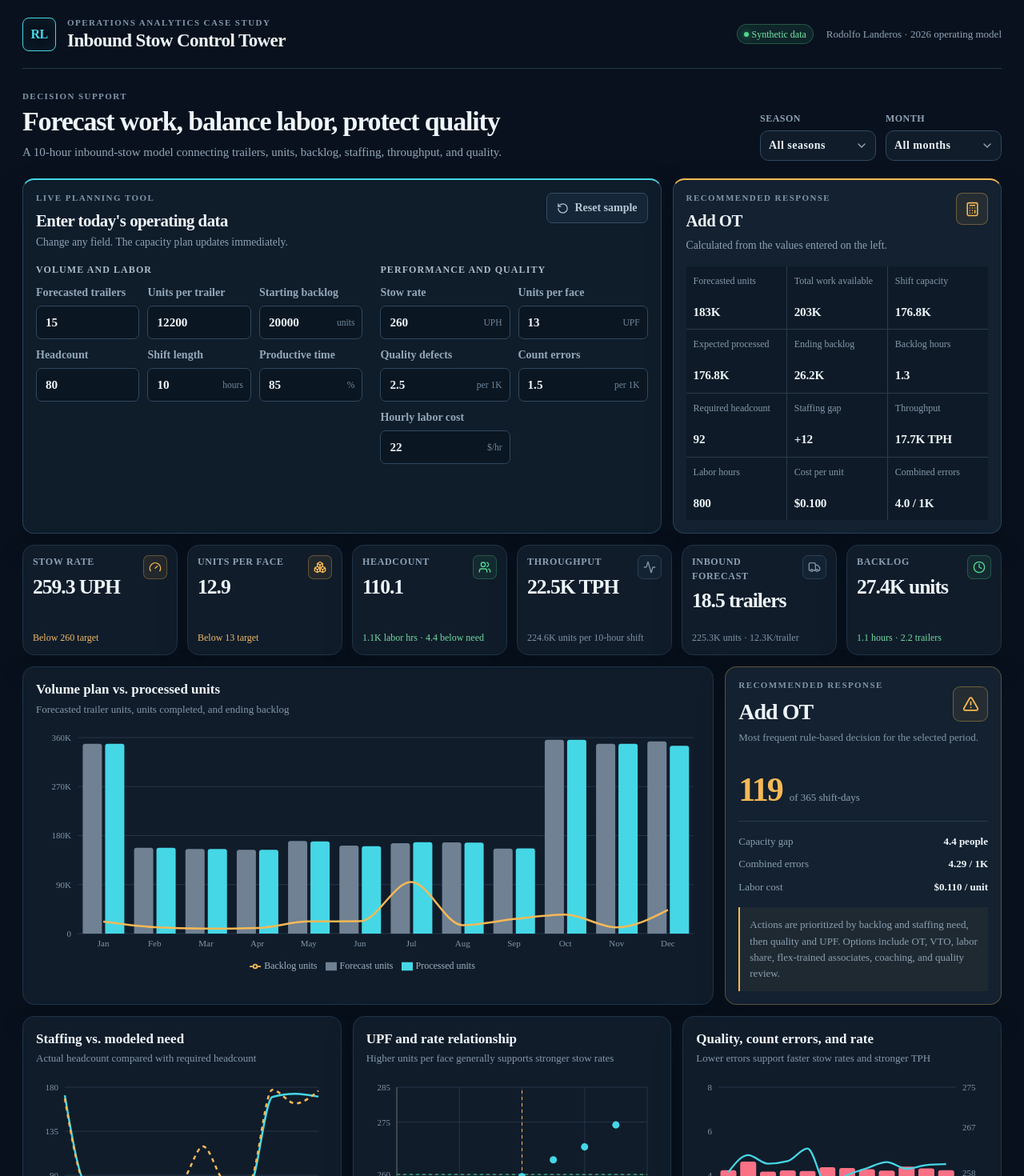
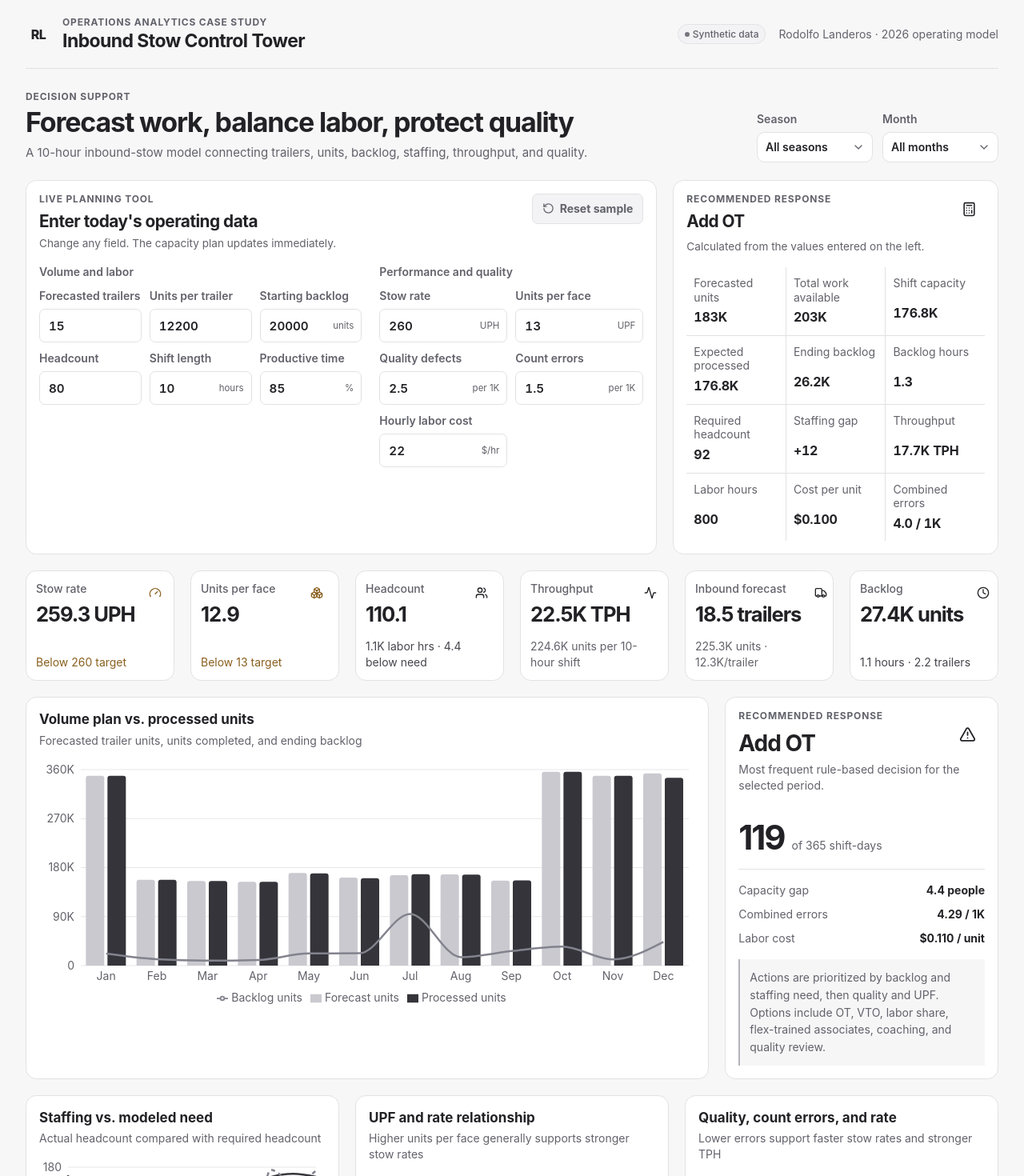
Before and after one commit to Landerosr/inbound-stow-operations-dashboard, a React (Vite) app: page / in a window 1280 px wide. Shown: the top 1470 px of the page at 80% size. Built offline with nearby package versions, Linux system fonts and the light colour scheme.

Commit message:
Simplify dashboard with a neutral minimal design

```diff
--- a/app/globals.css
+++ b/app/globals.css
@@ -31,25 +31,27 @@
 }
 
 :root {
-  --background: #08111d;
-  --foreground: #eef5fb;
-  --card: #101c2a;
-  --card-foreground: #eef5fb;
-  --popover: #101c2a;
-  --popover-foreground: #eef5fb;
-  --primary: #45d7e6;
-  --primary-foreground: #06141d;
-  --secondary: #192a3c;
-  --secondary-foreground: #d7e6f1;
-  --muted: #162536;
-  --muted-foreground: #94a8ba;
-  --accent: #203448;
-  --accent-foreground: #eef5fb;
-  --destructive: #fb7185;
-  --border: #263a4e;
-  --input: #2d455d;
-  --ring: #45d7e6;
-  --radius: 0.65rem;
+  --background: #f7f7f8;
+  --foreground: #222226;
+  --card: #ffffff;
+  --card-foreground: #222226;
+  --popover: #ffffff;
+  --popover-foreground: #222226;
+  --primary: #34343a;
+  --primary-foreground: #ffffff;
+  --secondary: #f3f3f5;
+  --secondary-foreground: #222226;
+  --muted: #f3f3f5;
+  --muted-foreground: #62626b;
+  --accent: #e2e2e5;
+  --accent-foreground: #222226;
+  --destructive: #9c4343;
+  --border: #e2e2e5;
+  --input: #e2e2e5;
+  --ring: #34343a;
+  --radius: 0.6rem;
+  --font-geist-sans: -apple-system, BlinkMacSystemFont, "Segoe UI", sans-serif;
+  --font-geist-mono: ui-monospace, monospace;
 }
 
 @layer base {
@@ -60,10 +62,10 @@
 }
 
 .dashboard-shell {
-  width: min(1500px, 100%);
+  width: min(1440px, 100%);
   min-height: 100vh;
   margin: 0 auto;
-  padding: 0 28px 36px;
+  padding: 0 32px 40px;
 }
 
 .topbar {
@@ -80,26 +82,26 @@
 .brand-block { gap: 14px; }
 .brand-mark {
   width: 42px; height: 42px; display: grid; place-items: center;
-  border: 1px solid #45d7e6; border-radius: 8px; color: #45d7e6;
+  border: 1px solid #34343a; border-radius: 8px; color: #34343a;
   font-weight: 800; letter-spacing: -0.04em;
-  box-shadow: inset 0 0 18px rgba(69, 215, 230, 0.08);
+  box-shadow: none;
 }
 .eyebrow, .section-kicker {
-  color: #7f96aa; font-size: 11px; line-height: 1.2; font-weight: 700;
+  color: #62626b; font-size: 14px; line-height: 1.2; font-weight: 700;
   letter-spacing: 0.13em; text-transform: uppercase;
 }
 .brand-block h1 {
   margin-top: 3px; font-size: clamp(18px, 2vw, 23px); line-height: 1.1;
   font-weight: 720; letter-spacing: -0.025em;
 }
-.header-meta { justify-content: flex-end; gap: 16px; color: #8fa4b7; font-size: 13px; }
+.header-meta { justify-content: flex-end; gap: 16px; color: #62626b; font-size: 14px; }
 .status-badge {
-  height: 25px; border: 1px solid rgba(80, 216, 144, 0.3);
-  background: rgba(80, 216, 144, 0.1); color: #78e7aa;
+  height: 25px; border: 1px solid rgba(50, 50, 55, 0.06);
+  background: rgba(50, 50, 55, 0.06); color: #45454d;
 }
 .status-dot {
-  width: 6px; height: 6px; border-radius: 999px; background: #50d890;
-  box-shadow: 0 0 9px rgba(80, 216, 144, 0.8);
+  width: 6px; height: 6px; border-radius: 999px; background: #45454d;
+  box-shadow: none;
 }
 
 .control-row {
@@ -110,15 +112,15 @@
   margin-top: 7px; font-size: clamp(24px, 3vw, 34px); line-height: 1.08;
   font-weight: 710; letter-spacing: -0.035em;
 }
-.control-row > div:first-child > p:last-child { margin-top: 8px; color: #91a6b8; font-size: 15px; }
+.control-row > div:first-child > p:last-child { margin-top: 8px; color: #62626b; font-size: 15px; }
 .filters { flex-shrink: 0; gap: 12px; }
 .filters label {
-  display: grid; gap: 6px; color: #8fa4b7; font-size: 12px;
+  display: grid; gap: 6px; color: #62626b; font-size: 14px;
   font-weight: 650; letter-spacing: 0.04em; text-transform: uppercase;
 }
 .filters [data-slot='native-select'] {
-  min-width: 145px; height: 38px; border-color: #324a61;
-  background: #101c2a; color: #eaf2f8; font-size: 14px; text-transform: none;
+  min-width: 145px; height: 38px; border-color: #e2e2e5;
+  background: #ffffff; color: #222226; font-size: 14px; text-transform: none;
 }
 
 .scenario-planner {
@@ -128,12 +130,12 @@
   margin-bottom: 14px;
 }
 .scenario-input-card, .scenario-result-card {
-  border: 1px solid #284259;
-  background: #0f1c2a;
-  box-shadow: 0 16px 40px rgba(2, 8, 15, 0.18);
+  border: 1px solid #e2e2e5;
+  background: #ffffff;
+  box-shadow: none;
 }
-.scenario-input-card { border-top: 2px solid #45d7e6; }
-.scenario-result-card { border-top: 2px solid #f7b955; background: #132130; }
+.scenario-input-card { border-top: 1px solid var(--border); }
+.scenario-result-card { border-top: 1px solid var(--border); background: #ffffff; }
 .scenario-card-header {
   display: flex;
   grid-template-columns: minmax(0, 1fr) auto;
@@ -152,7 +154,7 @@
 .scenario-input-card [data-slot='card-description'],
 .scenario-result-card [data-slot='card-description'] {
   margin-top: 3px;
-  color: #8ea3b6;
+  color: #62626b;
   font-size: 0.85rem;
 }
 .reset-button {
@@ -162,23 +164,23 @@
   justify-content: center;
   gap: 7px;
   padding: 0 12px;
-  border: 1px solid #314b62;
+  border: 1px solid #e2e2e5;
   border-radius: 7px;
-  color: #b5c6d4;
-  background: #152638;
+  color: #62626b;
+  background: #f3f3f5;
   font-size: 0.875rem;
   font-weight: 650;
   cursor: pointer;
   transition: border-color 150ms ease, color 150ms ease, background 150ms ease;
 }
-.reset-button:hover { border-color: #45d7e6; color: #eef7fb; background: #193043; }
-.reset-button:focus-visible { outline: 2px solid #45d7e6; outline-offset: 2px; }
+.reset-button:hover { border-color: #34343a; color: #222226; background: #f3f3f5; }
+.reset-button:focus-visible { outline: 2px solid #34343a; outline-offset: 2px; }
 .reset-button svg { width: 15px; height: 15px; }
 .scenario-fieldset { display: grid; grid-template-columns: 1.1fr 0.9fr; gap: 22px; }
 .scenario-group h3 {
   margin-bottom: 10px;
-  color: #aabcca;
-  font-size: 0.75rem;
+  color: #62626b;
+  font-size: 0.875rem;
   font-weight: 750;
   letter-spacing: 0.09em;
   text-transform: uppercase;
@@ -186,29 +188,29 @@
 .scenario-input-grid { display: grid; grid-template-columns: repeat(3, minmax(0, 1fr)); gap: 10px; }
 .scenario-group:last-child .scenario-input-grid { grid-template-columns: repeat(2, minmax(0, 1fr)); }
 .scenario-field { min-width: 0; display: grid; gap: 6px; }
-.scenario-field > span { color: #93a8ba; font-size: 0.875rem; font-weight: 620; }
+.scenario-field > span { color: #62626b; font-size: 0.875rem; font-weight: 620; }
 .scenario-field > div { position: relative; }
 .scenario-field input {
   width: 100%;
   height: 42px;
   padding: 0 48px 0 11px;
-  border: 1px solid #30495f;
+  border: 1px solid #e2e2e5;
   border-radius: 7px;
   outline: none;
-  color: #f0f6fa;
-  background: #0a1622;
+  color: #222226;
+  background: #ffffff;
   font-size: 0.95rem;
   font-weight: 640;
   font-variant-numeric: tabular-nums;
   transition: border-color 150ms ease, box-shadow 150ms ease;
 }
-.scenario-field input:focus { border-color: #45d7e6; box-shadow: 0 0 0 3px rgba(69, 215, 230, 0.12); }
+.scenario-field input:focus { border-color: #34343a; box-shadow: none; }
 .scenario-field small {
   position: absolute;
   top: 50%;
   right: 10px;
   transform: translateY(-50%);
-  color: #6f879b;
+  color: #62626b;
   font-size: 0.72rem;
   pointer-events: none;
 }
@@ -219,24 +221,24 @@
   display: grid;
   place-items: center;
   flex-shrink: 0;
-  border: 1px solid rgba(247, 185, 85, 0.35);
+  border: 1px solid rgba(138, 96, 31, 0.07);
   border-radius: 8px;
-  color: #f7b955;
-  background: rgba(247, 185, 85, 0.08);
+  color: #8a601f;
+  background: rgba(138, 96, 31, 0.07);
 }
 .scenario-result-heading svg { width: 19px; height: 19px; }
-.scenario-result-grid { display: grid; grid-template-columns: repeat(3, minmax(0, 1fr)); gap: 1px; background: #2a3c4d; }
-.scenario-result-grid > div { min-width: 0; padding: 11px 9px; background: #0e1a27; }
+.scenario-result-grid { display: grid; grid-template-columns: repeat(3, minmax(0, 1fr)); gap: 1px; background: #e2e2e5; }
+.scenario-result-grid > div { min-width: 0; padding: 11px 9px; background: #ffffff; }
 .scenario-result-grid span, .scenario-result-grid strong { display: block; }
 .scenario-result-grid span {
   min-height: 30px;
-  color: #8399ab;
-  font-size: 0.75rem;
+  color: #62626b;
+  font-size: 0.875rem;
   line-height: 1.25;
 }
 .scenario-result-grid strong {
   margin-top: 5px;
-  color: #eef6fa;
+  color: #222226;
   font-size: 0.95rem;
   font-weight: 720;
   letter-spacing: -0.015em;
@@ -246,8 +248,8 @@
 
 .metric-grid { display: grid; grid-template-columns: repeat(6, minmax(0, 1fr)); gap: 12px; }
 .metric-card, .chart-card, .decision-card, .table-card, .method-card, .assumption-card {
-  border: 1px solid #203448; background: #101c2a;
-  box-shadow: 0 16px 40px rgba(2, 8, 15, 0.14);
+  border: 1px solid #e2e2e5; background: #ffffff;
+  box-shadow: none;
 }
 .metric-card { min-height: 138px; justify-content: space-between; }
 .metric-header {
@@ -255,7 +257,7 @@
   flex-direction: row; justify-content: space-between; gap: 10px;
 }
 .metric-label {
-  color: #8ca1b5; font-size: 12px; font-weight: 650;
+  color: #62626b; font-size: 14px; font-weight: 650;
   letter-spacing: 0.055em; text-transform: uppercase;
 }
 .metric-value {
@@ -264,14 +266,14 @@
 }
 .metric-icon {
   width: 30px; height: 30px; display: grid; place-items: center; flex-shrink: 0;
-  border: 1px solid #2a4055; border-radius: 7px; color: #7d93a7; background: #142334;
+  border: 1px solid #e2e2e5; border-radius: 7px; color: #62626b; background: #f3f3f5;
 }
 .metric-icon svg { width: 16px; height: 16px; }
-.metric-icon-good { border-color: rgba(80, 216, 144, 0.25); color: #50d890; background: rgba(80, 216, 144, 0.08); }
-.metric-icon-watch { border-color: rgba(247, 185, 85, 0.3); color: #f7b955; background: rgba(247, 185, 85, 0.08); }
-.metric-detail { color: #7e93a6; font-size: 12px; }
-.metric-detail-good { color: #70dba2; }
-.metric-detail-watch { color: #efbb67; }
+.metric-icon-good { border-color: rgba(50, 50, 55, 0.06); color: #45454d; background: rgba(50, 50, 55, 0.06); }
+.metric-icon-watch { border-color: rgba(138, 96, 31, 0.07); color: #8a601f; background: rgba(138, 96, 31, 0.07); }
+.metric-detail { color: #62626b; font-size: 14px; }
+.metric-detail-good { color: #45454d; }
+.metric-detail-watch { color: #8a601f; }
 
 .primary-grid {
   display: grid; grid-template-columns: minmax(0, 2fr) minmax(280px, 0.8fr);
@@ -282,73 +284,73 @@
 .assumption-card [data-slot='card-title'] { font-size: 17px; font-weight: 680; }
 .chart-card [data-slot='card-description'], .decision-card [data-slot='card-description'],
 .table-card [data-slot='card-description'], .method-card [data-slot='card-description'],
-.assumption-card [data-slot='card-description'] { color: #8398aa; font-size: 13px; }
+.assumption-card [data-slot='card-description'] { color: #62626b; font-size: 14px; }
 .chart-card, .chart-content { min-width: 0; }
 .chart-content { width: 100%; height: 280px; min-height: 280px; }
 .volume-chart .chart-content { height: 305px; }
 .recharts-wrapper, .recharts-surface { outline: none; }
-.recharts-text { fill: #8196a9; font-size: 11px; }
-.recharts-legend-item-text { color: #9cb0c1 !important; font-size: 12px; }
+.recharts-text { fill: #62626b; font-size: 14px; }
+.recharts-legend-item-text { color: #62626b !important; font-size: 14px; }
 
-.decision-card { border-color: rgba(247, 185, 85, 0.32); background: #132130; }
+.decision-card { border-color: rgba(138, 96, 31, 0.07); background: #ffffff; }
 .decision-title-row { justify-content: space-between; gap: 20px; }
 .decision-title-row [data-slot='card-title'] { margin-top: 7px; font-size: 28px; letter-spacing: -0.035em; }
 .decision-icon {
   width: 44px; height: 44px; display: grid; place-items: center;
-  border: 1px solid rgba(247, 185, 85, 0.35); border-radius: 9px;
-  color: #f7b955; background: rgba(247, 185, 85, 0.08);
+  border: 1px solid rgba(138, 96, 31, 0.07); border-radius: 9px;
+  color: #8a601f; background: rgba(138, 96, 31, 0.07);
 }
 .decision-icon svg { width: 21px; }
 .decision-stat {
   padding: 18px 0; display: flex; align-items: baseline; gap: 9px;
-  border-bottom: 1px solid #263a4e;
+  border-bottom: 1px solid #e2e2e5;
 }
-.decision-stat strong { color: #f7b955; font-size: 42px; line-height: 1; letter-spacing: -0.05em; }
-.decision-stat span { color: #8da2b5; font-size: 13px; }
+.decision-stat strong { color: #8a601f; font-size: 42px; line-height: 1; letter-spacing: -0.05em; }
+.decision-stat span { color: #62626b; font-size: 14px; }
 .decision-rules { padding: 16px 0; display: grid; gap: 10px; }
 .decision-rules > div { display: flex; align-items: center; justify-content: space-between; gap: 12px; }
-.decision-rules span, .decision-note { color: #8ba0b2; font-size: 13px; }
-.decision-rules strong { font-size: 13px; font-weight: 680; }
+.decision-rules span, .decision-note { color: #62626b; font-size: 14px; }
+.decision-rules strong { font-size: 14px; font-weight: 680; }
 .decision-note {
-  padding: 12px; border-left: 2px solid #f7b955;
-  background: rgba(247, 185, 85, 0.05); line-height: 1.55;
+  padding: 12px; border-left: 2px solid #8a601f;
+  background: rgba(138, 96, 31, 0.07); line-height: 1.55;
 }
 
 .secondary-grid { display: grid; grid-template-columns: repeat(3, minmax(0, 1fr)); gap: 14px; margin-top: 14px; }
 .detail-grid { display: grid; grid-template-columns: 0.9fr 1.2fr 0.9fr; gap: 14px; margin-top: 14px; }
-.table-card table { font-size: 13px; }
-.table-card [data-slot='table-head'] { color: #7f95a8; }
-.table-card [data-slot='table-row'] { border-color: #24384c; }
+.table-card table { font-size: 14px; }
+.table-card [data-slot='table-head'] { color: #62626b; }
+.table-card [data-slot='table-row'] { border-color: #e2e2e5; }
 .method-list { display: grid; grid-template-columns: repeat(2, minmax(0, 1fr)); gap: 12px; }
 .method-list li {
   min-height: 78px; display: flex; align-items: flex-start; gap: 11px; padding: 12px;
-  border: 1px solid #24384b; border-radius: 8px; background: #0d1825;
+  border: 1px solid #e2e2e5; border-radius: 8px; background: #ffffff;
 }
-.method-list svg { width: 17px; height: 17px; flex-shrink: 0; margin-top: 2px; color: #45d7e6; }
+.method-list svg { width: 17px; height: 17px; flex-shrink: 0; margin-top: 2px; color: #34343a; }
 .method-list strong, .method-list span { display: block; }
-.method-list strong { font-size: 13px; }
-.method-list span { margin-top: 4px; color: #8398aa; font-size: 12px; line-height: 1.45; }
+.method-list strong { font-size: 14px; }
+.method-list span { margin-top: 4px; color: #62626b; font-size: 14px; line-height: 1.45; }
 .assumption-list { display: grid; gap: 10px; }
 .assumption-list > div {
   display: flex; align-items: center; justify-content: space-between; gap: 16px;
-  padding-bottom: 10px; border-bottom: 1px solid #24384c;
+  padding-bottom: 10px; border-bottom: 1px solid #e2e2e5;
 }
 .assumption-list > div:last-child { padding-bottom: 0; border-bottom: 0; }
-.assumption-list dt { color: #8196a9; font-size: 12px; }
-.assumption-list dd { font-size: 12px; font-weight: 650; text-align: right; }
+.assumption-list dt { color: #62626b; font-size: 14px; }
+.assumption-list dd { font-size: 14px; font-weight: 650; text-align: right; }
 
 .dashboard-footer {
   min-height: 82px; margin-top: 22px; justify-content: space-between; gap: 24px;
-  border-top: 1px solid var(--border); color: #778da1; font-size: 12px;
+  border-top: 1px solid var(--border); color: #62626b; font-size: 14px;
 }
 .dashboard-footer > div { gap: 18px; }
 .dashboard-footer span { display: inline-flex; align-items: center; gap: 6px; }
-.dashboard-footer svg { width: 14px; height: 14px; color: #45d7e6; }
+.dashboard-footer svg { width: 14px; height: 14px; color: #34343a; }
 .loading-screen {
   min-height: 100vh; display: grid; place-content: center; justify-items: center;
-  gap: 14px; color: #8fa4b7;
+  gap: 14px; color: #62626b;
 }
-.loading-screen svg { color: #45d7e6; }
+.loading-screen svg { color: #34343a; }
 
 @media (max-width: 1180px) {
   .scenario-planner { grid-template-columns: 1fr; }
@@ -380,3 +382,26 @@
   .scenario-input-grid, .scenario-group:last-child .scenario-input-grid { grid-template-columns: 1fr; }
   .scenario-result-grid { grid-template-columns: repeat(2, minmax(0, 1fr)); }
 }
+
+/* Quiet surfaces keep inputs and analytical results in focus. */
+body { font-size: 16px; }
+.brand-mark, .metric-icon, .scenario-result-heading > span, .decision-icon { border: 0; background: transparent; color: var(--foreground); }
+.brand-mark { width: 32px; }
+.eyebrow, .section-kicker { font-size: 12px; letter-spacing: .07em; }
+.metric-label { text-transform: none; letter-spacing: 0; font-weight: 500; }
+.scenario-group h3, .filters label { text-transform: none; letter-spacing: 0; font-weight: 600; }
+.scenario-planner { gap: 20px; margin-bottom: 20px; }
+.metric-grid, .primary-grid, .secondary-grid, .detail-grid { gap: 20px; }
+.primary-grid, .secondary-grid, .detail-grid { margin-top: 20px; }
+.scenario-input-card, .scenario-result-card, .metric-card, .chart-card,
+.decision-card, .table-card, .method-card, .assumption-card { border-color: var(--border); box-shadow: none; }
+.decision-stat strong { color: var(--foreground); }
+.decision-note { border-left: 2px solid #b3b3ba; background: #f6f6f7; }
+.method-list li { background: transparent; border: 0; border-radius: 0; padding: 6px 0; }
+.scenario-result-grid { background: var(--border); }
+.scenario-result-grid strong { font-size: 1rem; }
+.status-badge { color: var(--muted-foreground); background: #f3f3f5; border-color: var(--border); }
+.status-dot { background: #777780; }
+.metric-icon-watch { color: #8a601f; }
+.recharts-tooltip-wrapper { color: var(--foreground); }
+@media (max-width: 780px) { .dashboard-shell { padding: 0 18px 28px; } }
```
Also changed, not shown: app/page.tsx (+6 -6 lines).
